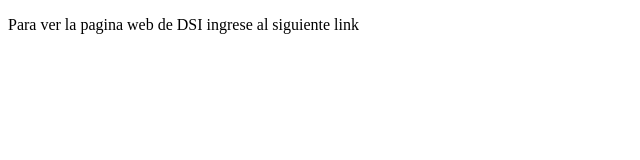
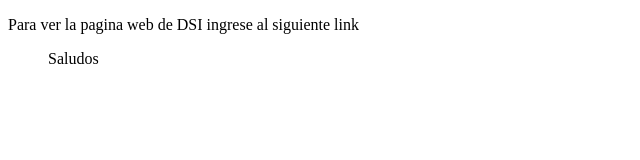
Before and after one commit to creativemarsh/creativemarsh.github.io, a plain HTML site: page index.html in a window 1280 px wide. Shown: the full height of the page, 0-640 px from the left. Drawn offline with Linux system fonts and the light colour scheme.

Commit message:
Agregar lista

```diff
--- a/index.html
+++ b/index.html
@@ -7,5 +7,7 @@
 </head>
 <body>
     <p>Para ver la pagina web de DSI ingrese al siguiente link <a href="https://creativemarsh.github.io/Programacion/DSI/2_prueba.html"></a></p>
+
+    <ol>Saludos</ol>
 </body>
 </html>
```
